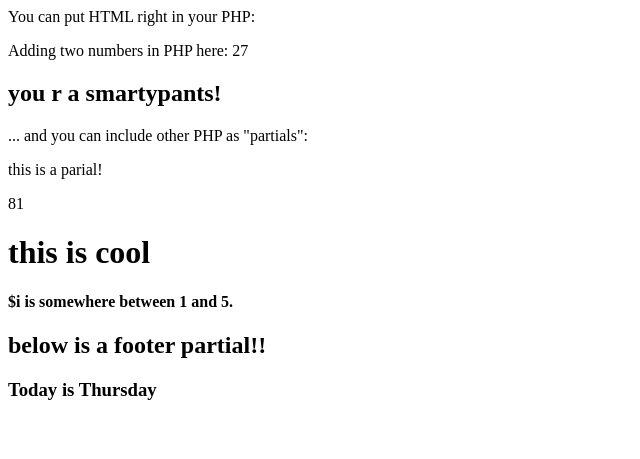
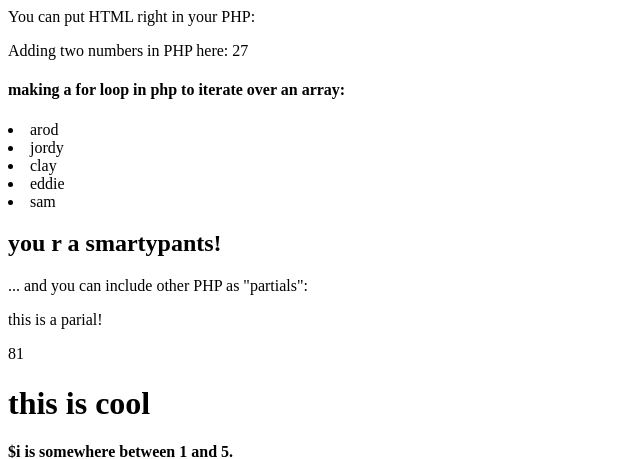
Before and after one commit to bizcook/php_test2, a PHP site: page / in a window 1280 px wide. Shown: the top 459 px of the page, without its empty margins (0-640 px from the left). Run offline with PHP 8.4, Linux system fonts and the light colour scheme.

Commit message:
created a for loop to iterate over an array in php

```diff
--- a/index.php
+++ b/index.php
@@ -9,6 +9,18 @@
     $number = 3 * 9;
     echo $number;
   ?>
+  <br />
+  <h4> making a for loop in php to iterate over an array: </h4>
+  <?php
+          $players = array("arod",
+          "jordy", "clay",
+          "eddie", "sam");
+
+          foreach ($players as $one) {
+              echo "<li>$one</li>";
+          }
+        ?>
+
   <h2>
   <?php
     if(5>6){
```
